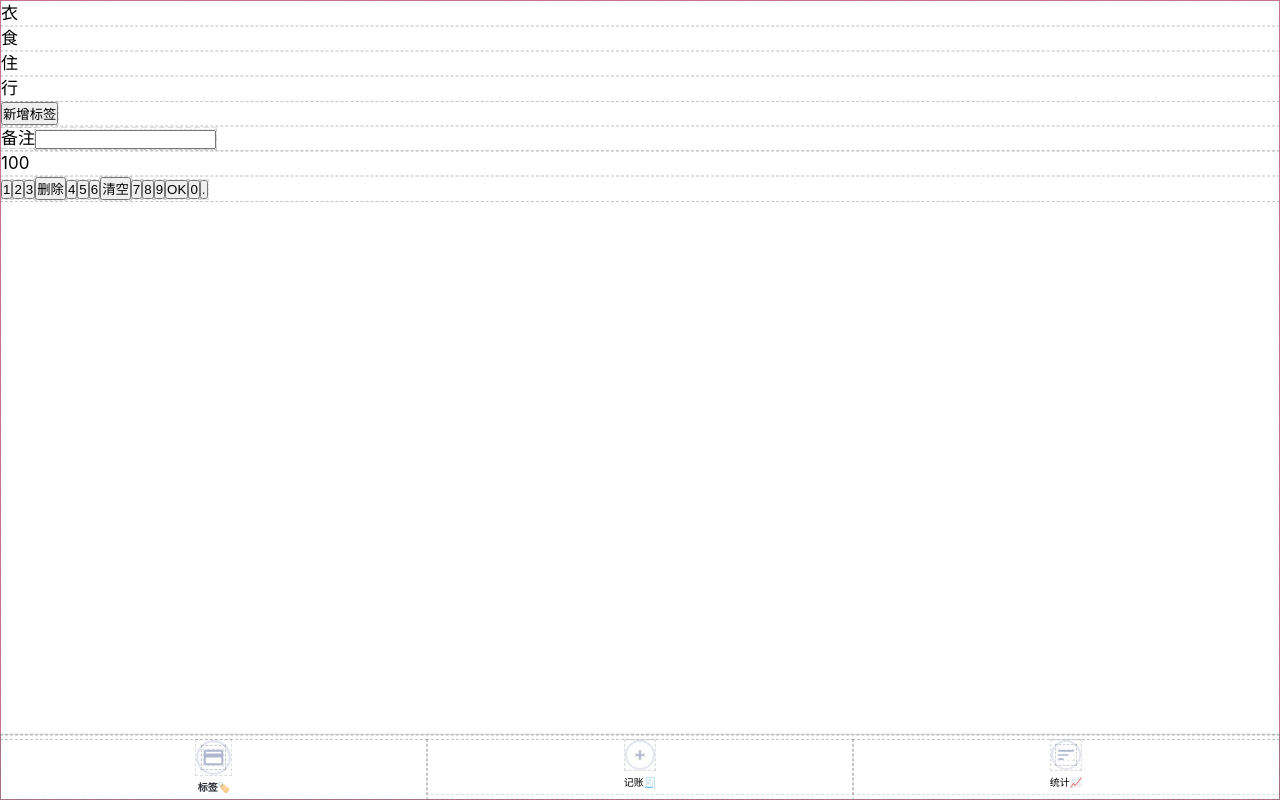
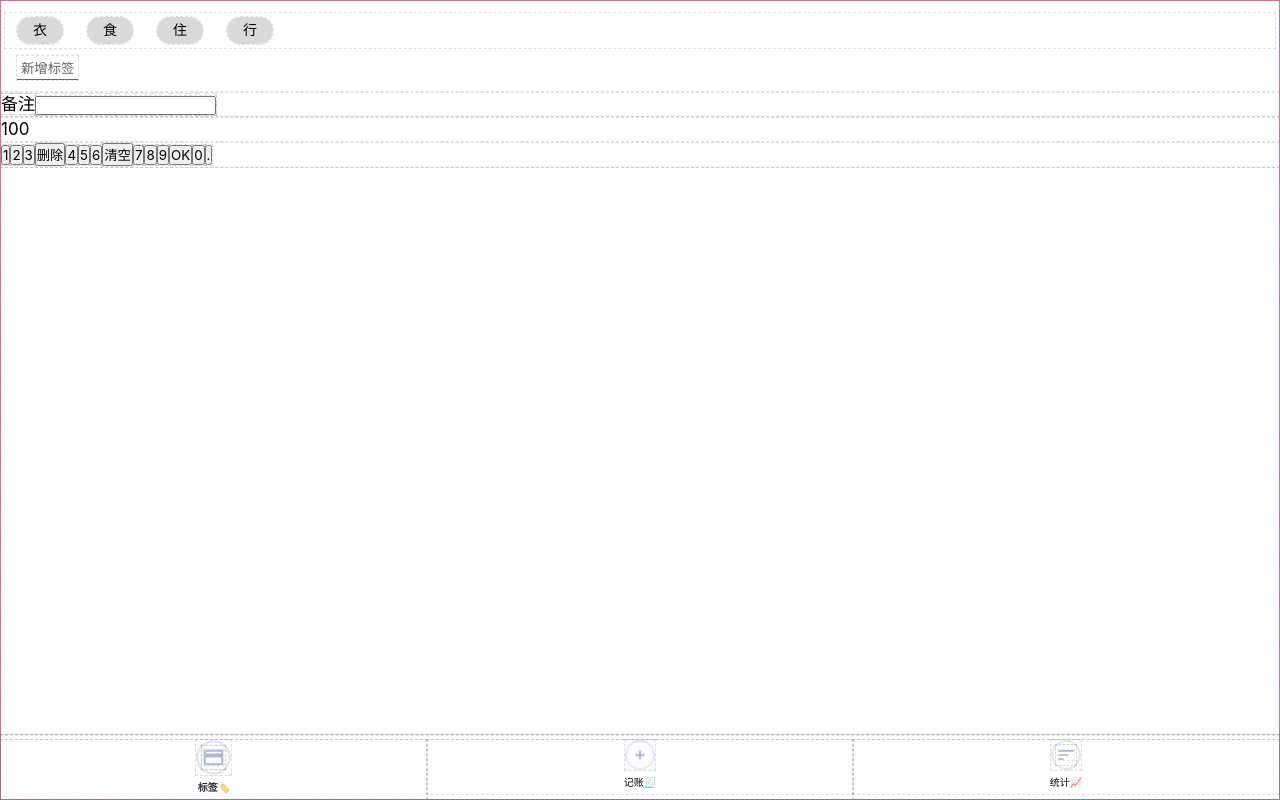
Before and after one commit to oSIBERIAo/Bookkeeping, a React app: page /#/tags in a window 1280 px wide. Built offline with nearby package versions, Linux system fonts and the light colour scheme.

Commit message:
Money.tsx > TagsSection CSS 样式

```diff
--- a/src/index.scss
+++ b/src/index.scss
@@ -1,4 +1,4 @@
-@import-normalize;
+@import-normalize ;
 
 * {
   outline: 1px dashed rgba(128, 128, 128, 0.25);
@@ -26,8 +26,8 @@
 }
 
 body {
-    font-family: "SF Pro SC", "SF Pro Text", "SF Pro Icons", "PingFang SC",
-        "Helvetica Neue", "Helvetica", "Arial", sans-serif;
+  font-family: 'SF Pro SC', 'SF Pro Text', 'SF Pro Icons', 'PingFang SC',
+  'Helvetica Neue', 'Helvetica', 'Arial', sans-serif;
 }
 
 body {
@@ -49,7 +49,11 @@
 }
 
 code {
-    font-family: source-code-pro, Menlo, Monaco, Consolas, "Courier New",
+  font-family: source-code-pro, Menlo, Monaco, Consolas, 'Courier New',
   monospace;
   color: blue;
 }
+
+button {
+  font-family: inherit;
+}
--- a/src/views/Tags.tsx
+++ b/src/views/Tags.tsx
@@ -2,7 +2,29 @@
 import { Layout } from "../components/Layout"
 import styled from "styled-components"
 
-const TagsSection = styled.section``
+const TagsSection = styled.section`
+    background-color: #fff;
+    padding: 12px 16px;
+    ol {
+        margin: 0 -12px;
+        li {
+            background-color: #d9d9d9;
+            display: inline-block;
+            border-radius: 18px;
+            padding: 3px 16px;
+            font-size: 14px;
+            margin: 4px 12px;
+        }
+    }
+    button {
+        background: none;
+        border: none;
+        padding: 2px 4px;
+        border-bottom: 1px solid #666;
+        margin-top: 8px;
+        color: #666;
+    }
+`
 const NotesSection = styled.section``
 const NumberPadSection = styled.section``
 
```
Lines whose indentation alone changed are shown as unchanged.
